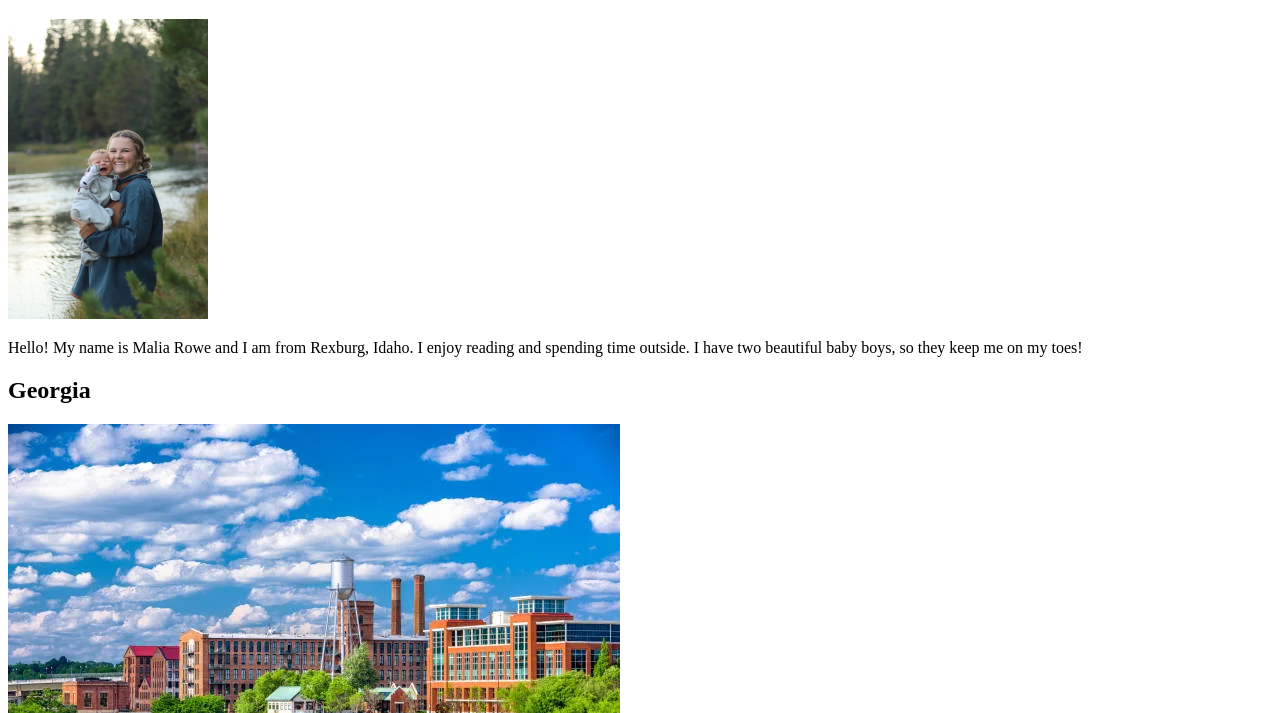
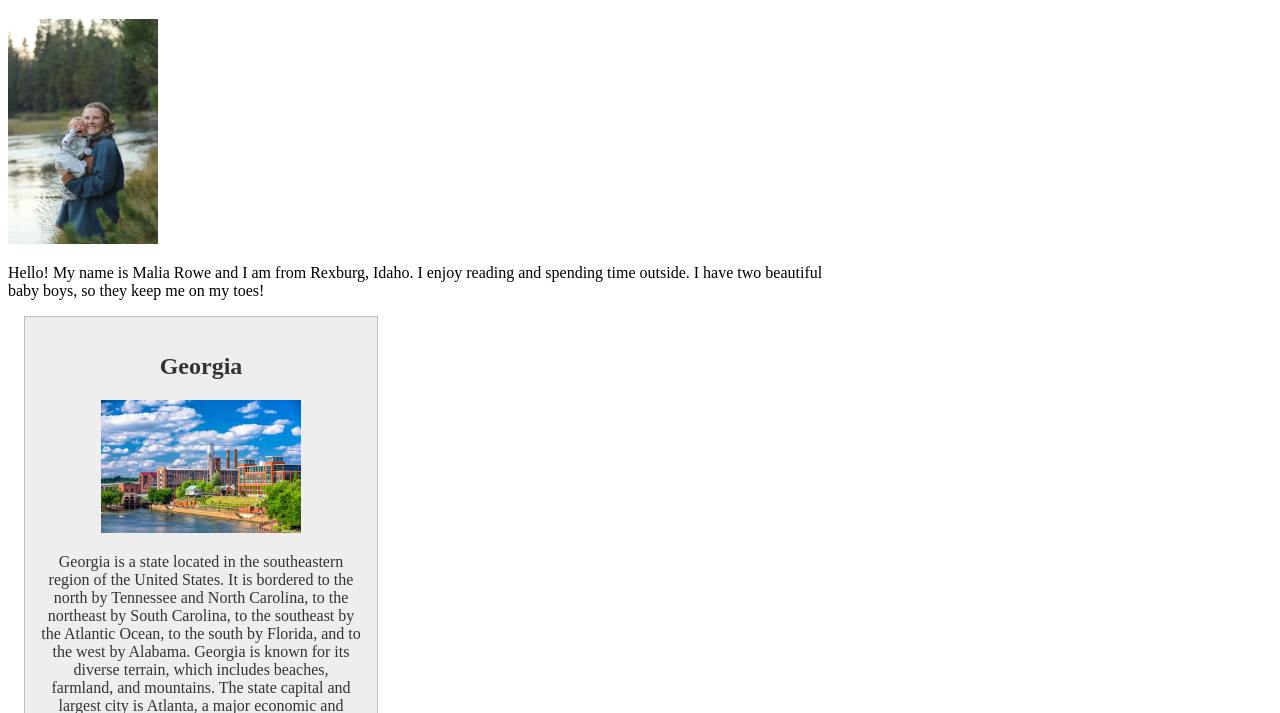
Before and after one commit to maliarowe/wdd130, a plain HTML site: page index.html in a window 1280 px wide. Shown: the part 87-800 px from the top of the page. Drawn offline with Linux system fonts and the light colour scheme.

Commit message:
second assignment part 2

```diff
--- a/index.html
+++ b/index.html
@@ -4,6 +4,7 @@
   <meta charset="UTF-8">
   <meta name="viewport" content="width=device-width,initial-scale=1.0">
   <title>Malia Rowe | WDD 130</title>
+  <link rel="stylesheet" href="styles/style.css">
 </head>
 <body>
   <header>
--- a/styles/style.css
+++ b/styles/style.css
@@ -17,7 +17,7 @@ main {
     height: auto;
   }
 
-  main img {
+ img {
     width: 150px;
     height: auto;
   }
```
